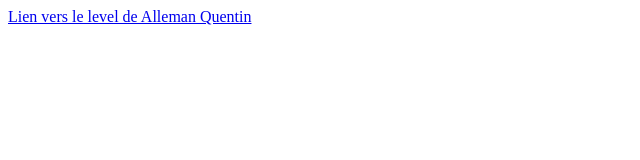
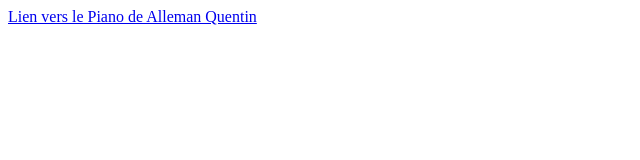
Before and after one commit to ARIBAUDnicolas/Piano-Graphique, a plain HTML site: page index.html in a window 1280 px wide. Shown: the full height of the page, 0-640 px from the left. Drawn offline with Linux system fonts and the light colour scheme.

Commit message:
Update index.html

```diff
--- a/index.html
+++ b/index.html
@@ -2,11 +2,11 @@
 <html lang="en">
 <head>
     <meta charset="UTF-8">
-    <title>Title</title>
+    <title>Pianao Graphique</title>
 </head>
 <body>
 <a href="https://quentin-allmn.github.io/PianoTiles/">
-    Lien vers le level de Alleman Quentin
+    Lien vers le Piano de Alleman Quentin
 </a>
 </body>
 </html>
```
